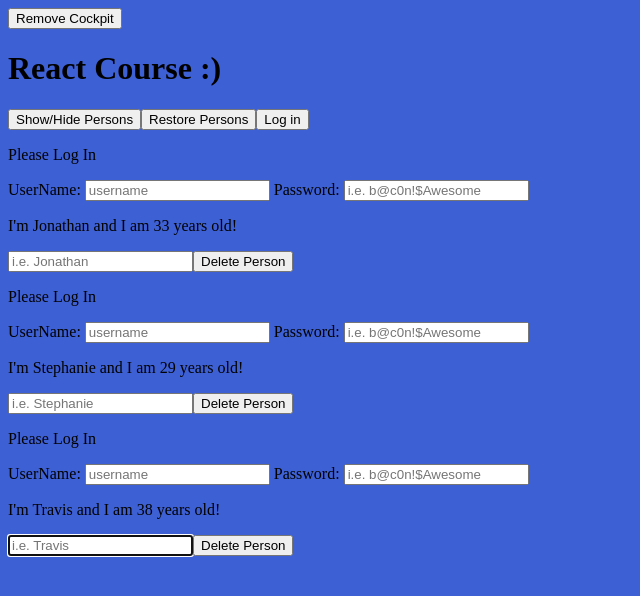
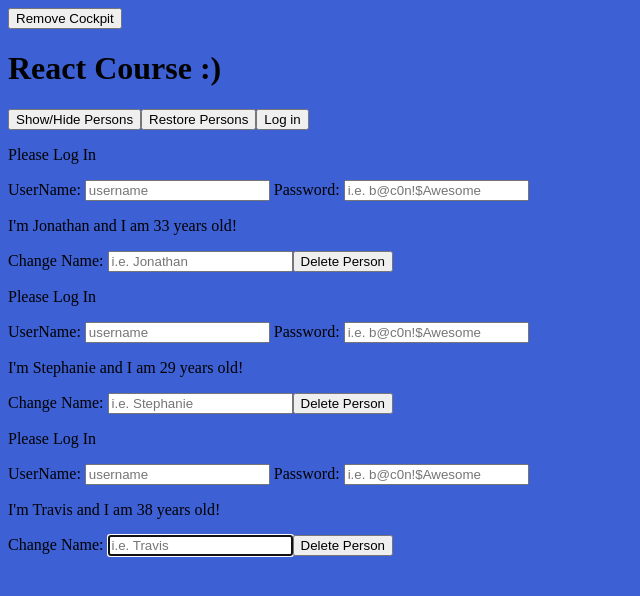
Before and after one commit to JS-goose/react-person-manager, a React app: page / in a window 1280 px wide. Both pictures are taken after a click on the button "Show/Hide Persons". Shown: the top 596 px of the page, without its empty margins (0-640 px from the left). Built offline with nearby package versions, Linux system fonts and the light colour scheme; no server answers.

Commit message:
added form tag to person

```diff
--- a/src/components/People/Person/Person.js
+++ b/src/components/People/Person/Person.js
@@ -27,18 +27,17 @@ class Person extends Component {
       loggedInDisplay = (
         <React.Fragment>
           <p>Please Log In</p>
-          <form>
-            <label for="username">UserName: </label>
-            <input id="username" placeholder="username" />
-            <label for="password"> Password: </label>
-            <input id="password" placeholder="i.e. b@c0n!$Awesome" />
-          </form>
+          <label for="username">UserName: </label>
+          <input id="username" placeholder="username" />
+          <label for="password"> Password: </label>
+          <input id="password" placeholder="i.e. b@c0n!$Awesome" />
         </React.Fragment>
       );
     }
     return (
       <React.Fragment>
         <div className={classes.personContainer}>
+          <form className={classes.personForm}>
           {/* <AuthContext.Consumer>
           {//Consumer doesn't return JSX but a function that receives the context object
           (context) => (context.isLoggedIn ? <p>Logged In!</p> : <p>Please log in</p>)}
@@ -49,7 +48,9 @@ class Person extends Component {
           </p>
           {/* props.children allows me to render content that is placed between the opening and closing tags of my component in App.js */}
           <p>{this.props.children}</p>
+          <label for="nameChangeInput">Change Name: </label>
           <input
+            id="nameChangeInput"
             ref={this.myInputRef}
             type="text"
             onChange={this.props.handleInputName}
@@ -58,6 +59,7 @@ class Person extends Component {
           <button className={classes.personButtons} onClick={this.props.deletePerson}>
             Delete Person
           </button>
+          </form>
         </div>
       </React.Fragment>
     );
```
